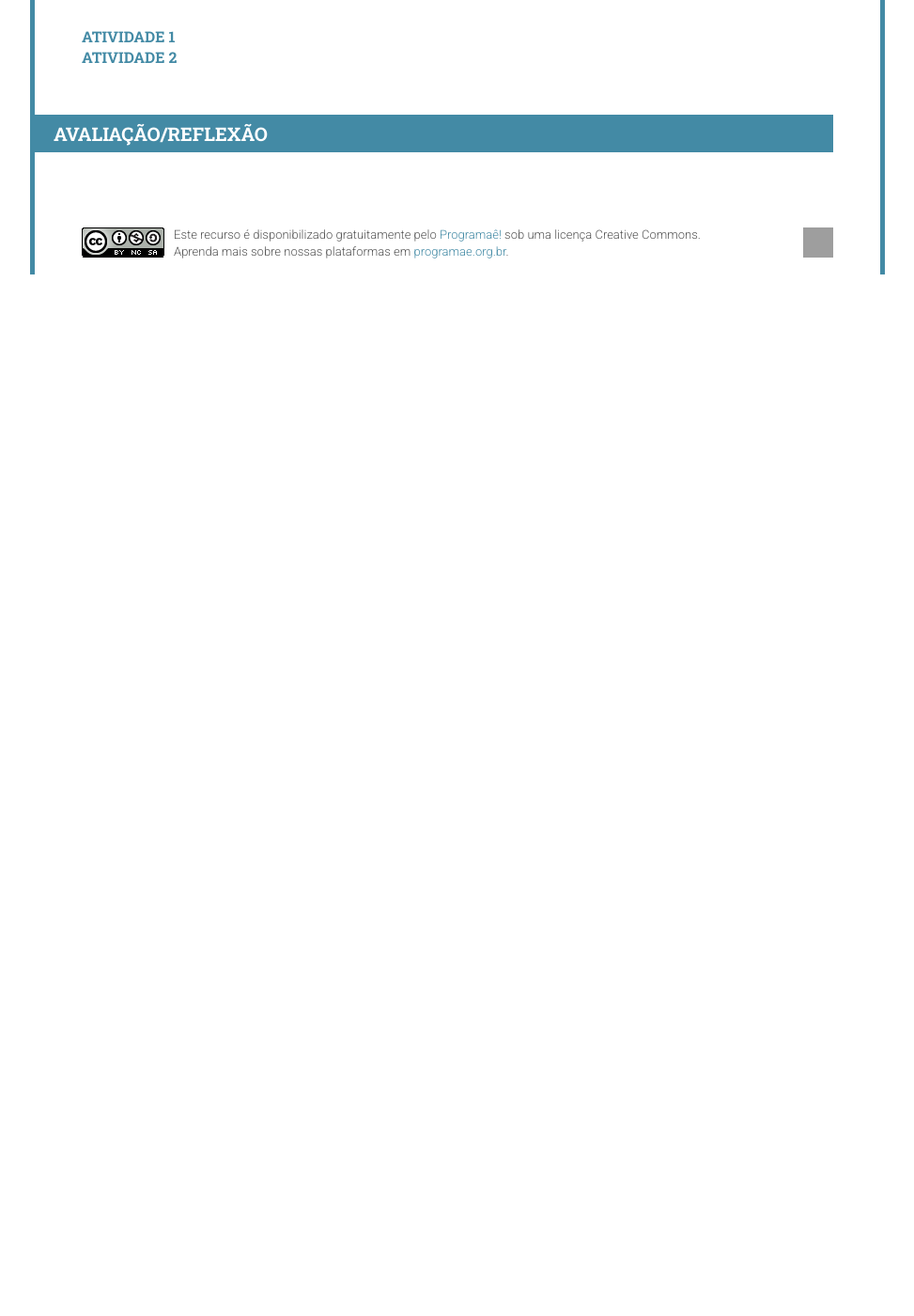
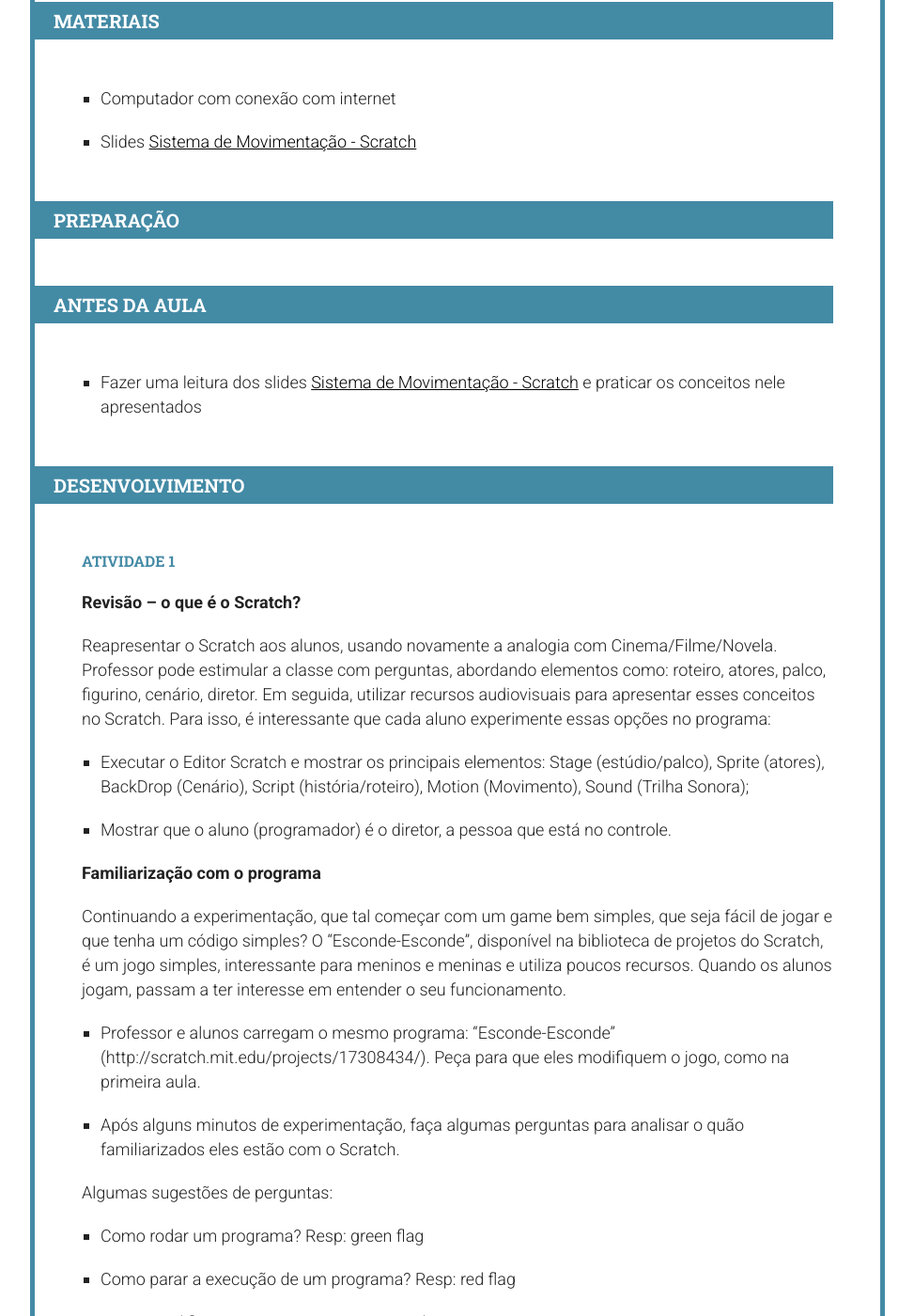
Before and after one commit to Programae/blocos, a Jekyll site: the page built from _posts/2015-01-01-aula21.md, in a window 1280 px wide and 1400 px high, scrolled down 668 px. Shown: the whole window at 94% size, without its empty margins (153-1126 px from the left). Built offline with Jekyll 4.4.1, drawn with Linux system fonts in a browser that asks for light colours; nearby versions of some CDN libraries; library files that are not in the unit come from our copies; before the commit the page ends 960 px from its top, so only the background shows below that; some of the changed text lies outside the part shown; grey boxes are pictures that could not be loaded.

Commit message:
Atualização - aula 21
Adição da aula 21

```diff
--- a/_posts/2015-01-01-aula21.md
+++ b/_posts/2015-01-01-aula21.md
@@ -7,16 +7,99 @@ tags: [scratch, codeorg, programaê, tutorial]
 
 ## Objetivos
 
+- Relembrar os principais conceitos do Scratch para que os alunos possam começar seus projetos
+- Apresentar como é o sistema de posicionamento e movimentação no Scratch
+
 ## Conteúdos
+
+- Plataforma Scratch
+- Movimentação e posicionamento espacial
 
 ## Materiais
 
+- Computador com conexão com internet
+- Slides [Sistema de Movimentação - Scratch](/blocos/pdf/Sistemademovimentacao-Scratch.pdf){:target="_blank_"}
+
 ## Preparação
+
+## Antes da aula
+
+- Fazer uma leitura dos slides [Sistema de Movimentação - Scratch](/blocos/pdf/Sistemademovimentacao-Scratch.pdf){:target="_blank_"} e praticar os conceitos nele apresentados
 
 ## Desenvolvimento
 
 ### Atividade 1
 
+**Revisão – o que é o Scratch?**
+
+Reapresentar o Scratch aos alunos, usando novamente a analogia com Cinema/Filme/Novela. Professor pode estimular a classe com perguntas, abordando elementos como: roteiro, atores, palco, figurino, cenário, diretor.  Em seguida, utilizar recursos audiovisuais para apresentar esses conceitos no Scratch. Para isso, é interessante que cada aluno experimente essas opções no programa:
+
+- Executar o Editor Scratch e mostrar os principais elementos: Stage (estúdio/palco), Sprite (atores), BackDrop (Cenário), Script (história/roteiro), Motion (Movimento), Sound (Trilha Sonora);
+- Mostrar que o aluno (programador) é o diretor, a pessoa que está no controle.
+
+**Familiarização com o programa**
+
+Continuando a experimentação, que tal começar com um game bem simples, que seja fácil de jogar e que tenha um código simples? O "Esconde-Esconde", disponível na biblioteca de projetos do Scratch, é um jogo simples, interessante para meninos e meninas e utiliza poucos recursos. Quando os alunos jogam, passam a ter interesse em entender o seu funcionamento.
+
+- Professor e alunos carregam o mesmo programa: "Esconde-Esconde" (http://scratch.mit.edu/projects/17308434/). Peça para que eles modifiquem o jogo, como na primeira aula.
+- Após alguns minutos de experimentação, faça algumas perguntas para analisar o quão familiarizados eles estão com o Scratch.
+
+Algumas sugestões de perguntas:
+
+-	Como rodar um programa? Resp: green flag
+-	Como parar a execução de um programa? Resp: red flag
+-	Como modificar um projeto? Resp: see inside + remix
+-	Como compartilhar um projeto? Resp: share
+-	Como inserir um comando? Resp: drag and drop
+-	O que é um sprite?
+-	O que é um script?
+
+
 ### Atividade 2
 
+**Sistema de Movimentação no Scratch**
+
+No Scratch a movimentação é diferente do Blockly. Se quiser peça para os alunos apontarem as diferenças. Se preferir use os slides Sistema de Movimentação Scratch (disponível no material da aula), que trata das principais diferenças entre eles. Para essa etapa, você pode usar a página inicial do Scratch, apenas com o personagem do gato.
+
+Estimule os alunos a experimentem as diferentes formas de mover o Sprite no Scratch, como as seguintes:
+-	Vá para X: < >  Y: < >
+-	Deslize por  < > segundos até X: < >  Y: < >
+-	Adicione  < > a X
+-	Adicione < > a Y
+-	Mude X para < >
+-	Mude Y para < >
+
+Além desses, oriente-os a experimentar também comandos de direção, como os citados a seguir:
+-	Gire < > graus
+-	Aponte para a direção < > graus
+
+### Atividade 3
+
+**Projeto final**
+
+Como os alunos desenvolverão seus projetos no Scratch, caso haja tempo restante, disponibilize-o para que eles explorem outros projetos e pensem no que gostariam de fazer.
+
+
 ## Avaliação/reflexão
+
+Realizar uma autoavaliação é muito importante neste processo de produção. Incentive os alunos a analisarem se todos os objetivos propostos no início da aula foram atingidos e quais foram as dificuldades encontradas ao longo do caminho.
+
+Estimule-os a compartilharem as experiências com a turma:
+
+ - O que achei do Scratch?
+ - Quais as principais semelhanças e diferenças entre o Code e o Scratch?
+ - Compreendi as ideias básicas de movimentação e posicionamento no Scratch?
+ - Já tenho uma ideia do que fazer no meu projeto no Scratch?
+
+
+### Reflexão e avaliação do professor
+
+ - Consegui concluir o plano desta aula?
+ - Meus alunos encontraram muita dificuldade?
+ - O que preciso melhorar?
+ - Todos os alunos conseguiram concluir a proposta da aula? Quantos concluíram?
+ - Quais foram as ocorrências que impediram a conclusão da atividade?
+
+ **Termômetro de aula e feedback**
+
+ Oriente os alunos a preencherem o termômetro de aula - disponível [neste link](http://goo.gl/FbZvEh){:target="_blank_"}. Além disso, não esqueça de preencher o seu formulário individual de feedback da aula.
```
Also changed, not shown: 1 other file.
